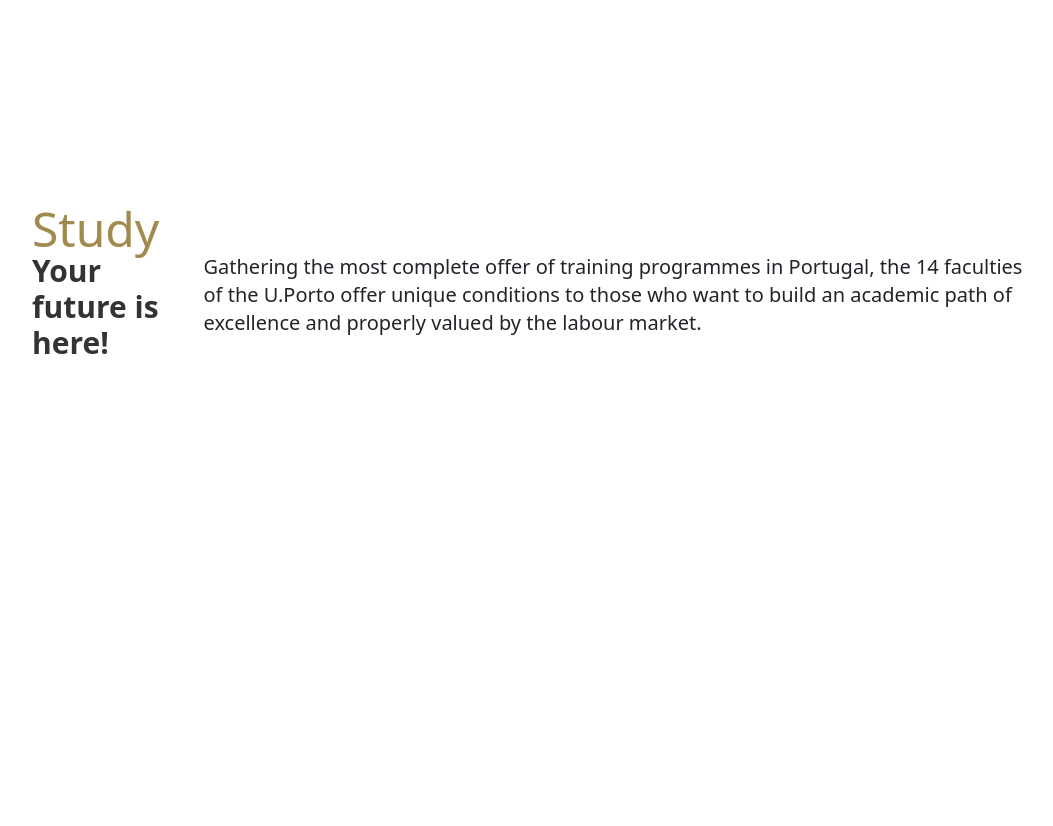
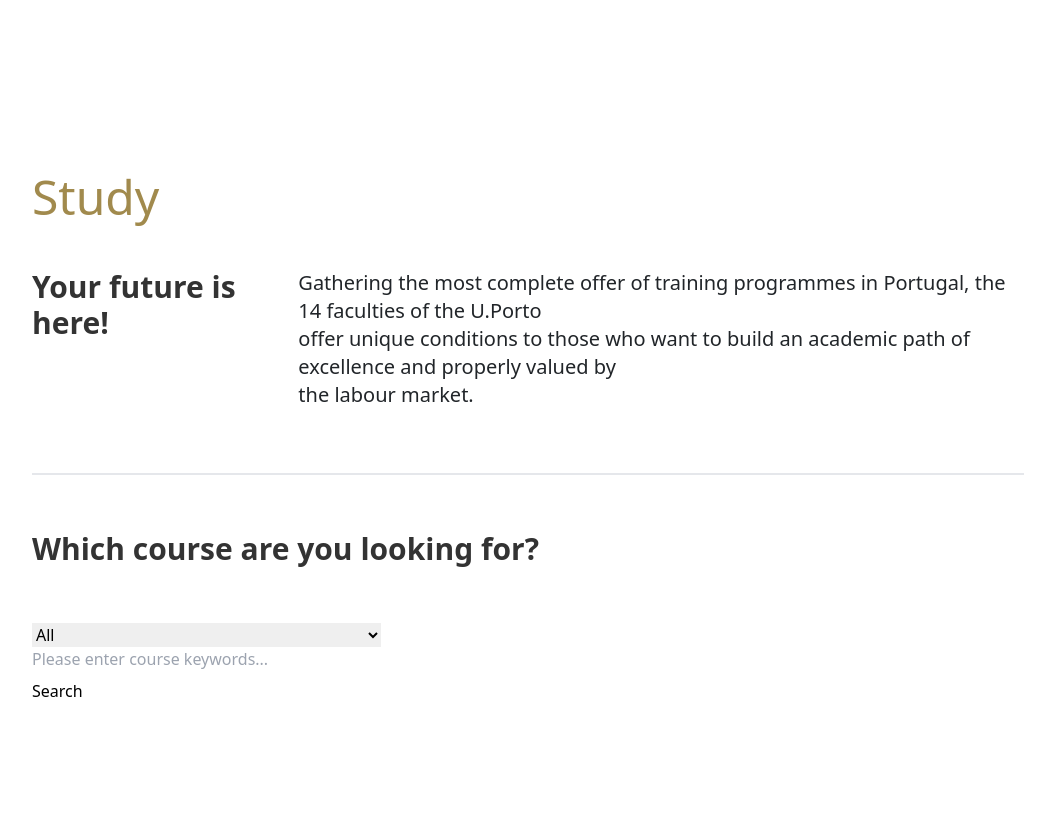
Before and after one commit to josueahadi/TheGymGate2, a website built with Vite: page src/index.html in a window 1280 px wide. Shown: the part 675-1501 px from the top of the page, without its empty margins (112-1165 px from the left). Before the commit the page ends 1164 px from the top, so only its background shows below. Built offline with nearby package versions, Linux system fonts and the light colour scheme; files whose address does not match are found by name.

Commit message:
feat: courses

```diff
--- a/src/index.html
+++ b/src/index.html
@@ -5,12 +5,12 @@
     <meta name="viewport" content="width=device-width, initial-scale=1.0">
     <title>University of Porto</title>
     <link rel="icon" href="./img/favicon.png">
-    <link href="/portal/static/css/font-awesome/css/all.min.css" rel="stylesheet">
     <link rel="stylesheet" href="./input.css">
     <!-- Lato -->
     <link rel="preconnect" href="https://fonts.googleapis.com">
     <link rel="preconnect" href="https://fonts.gstatic.com" crossorigin>
-    <link rel="stylesheet" href="https://cdnjs.cloudflare.com/ajax/libs/font-awesome/6.5.2/css/all.min.css" integrity="sha512-SnH5WK+bZxgPHs44uWIX+LLJAJ9/2PkPKZ5QiAj6Ta86w+fsb2TkcmfRyVX3pBnMFcV7oQPJkl9QevSCWr3W6A==" crossorigin="anonymous" referrerpolicy="no-referrer" /></head>
+    <link rel="stylesheet" href="https://cdnjs.cloudflare.com/ajax/libs/font-awesome/6.5.2/css/all.min.css" integrity="sha512-SnH5WK+bZxgPHs44uWIX+LLJAJ9/2PkPKZ5QiAj6Ta86w+fsb2TkcmfRyVX3pBnMFcV7oQPJkl9QevSCWr3W6A==" crossorigin="anonymous" referrerpolicy="no-referrer" />
+</head>
 <body>
 <header>
     <div class="bg-[#333] px-4 w-full mx-auto justify-items-center items-center font-semibold">
@@ -63,7 +63,7 @@
                     </div>
                     <div class="text-[#212529]">
                         <form class="relative" id="search" action="#">
-                                <input class="max-w-32 bg-transparent border-b-[1px] border-[#212529] outline-0 " type="text" placeholder="Search" id="searchText" name="searchKeyword" onkeypress="handle">
+                            <input class="max-w-32 bg-transparent border-b-[1px] border-[#212529] outline-0 " type="text" placeholder="Search">
                             <span class="absolute top-0 right-0" role="button">
                                 <i class="fa-solid fa-magnifying-glass"></i>
                             </span>
@@ -101,23 +101,63 @@
         </div>
     </div>
 </section>
-    <section class="">
-        <div class="px-4 py-32">
-            <div class="mx-32">
-                <div class="flex flex-col">
+
+<section class="px-4 py-24">
+    <div class="mx-32 ">
+        <div class="border-b-2">
+            <div class="flex flex-col gap-12 w-full mb-16">
                 <div>
                     <h1 class="text-[#a18a4d] text-5xl font-light">Study</h1>
                 </div>
-                    <div class="flex flex-row justify-evenly">
-                        <div class="w-[45%]">
+                <div class="flex flex-row gap-14 justify-between">
+                    <div class="self-start">
                         <h4 class="text-[#333] font-semibold text-3xl text-left">Your future is here!</h4>
                     </div>
-                        <div>
-                            <p class="text-[#212529] text-xl font-light">Gathering the most complete offer of training programmes in Portugal, the 14 faculties of the U.Porto offer unique conditions to those who want to build an academic path of excellence and properly valued by the labour market.</p>
+                    <div class="max-w-2/3">
+                        <p class="text-[#212529] text-xl font-light text-left">
+                            Gathering the most complete offer of training programmes in Portugal, the 14 faculties of the U.Porto
+                            <br>
+                            offer unique conditions to those who want to build an academic path of excellence and properly valued by<br/> the labour market.
+                        </p>
                     </div>
                 </div>
             </div>
         </div>
+
+        <div class="py-14">
+            <div class="flex flex-col gap-12 w-full mb-16">
+                <div class="flex flex-col gap-14">
+                    <div>
+                        <h4 class="text-[#333] font-semibold text-3xl text-left">Which course are you looking for?</h4>
+                    </div>
+                    <div class="flex flex-row justify-between">
+                        <div>
+                            <form>
+                                <div>
+                                <select>
+                                    <option value="L,MI,M,D">All</option>
+                                    <option value="L,MI">Bachelor's and Integrated Master’s Degrees</option>
+                                    <option value="M">Master’s Degrees</option>
+                                    <option value="D">Doctorates</option>
+                                </select>
+                                </div>
+                                <div>
+                                    <input class="ui-autocomplete ui-autocomplete-input" name="course" style="width: 100%" type="text" id="tags" placeholder="Please enter course keywords..." value="" autocomplete="off">
+                                    <ul id="ui-id-1" tabindex="0" class="ui-menu ui-widget ui-widget-content ui-autocomplete ui-front" unselectable="on" style="display: none;"></ul>
+                                </div>
+                                <div class="study-submit mt-2 right">
+                                    <input id="destination" type="hidden" name="type" value="MI,L,M,D">
+                                    <input type="Submit" value="Search">
+                                    <span id="course-search-error" style="color: black;"></span>
+                                </div>
+                            </form>
+                        </div>
+                        <div></div>
+                    </div>
+                </div>
+            </div>
+        </div>
+
     </div>
 </section>
 </body>
```
Lines whose indentation alone changed are shown as unchanged.
